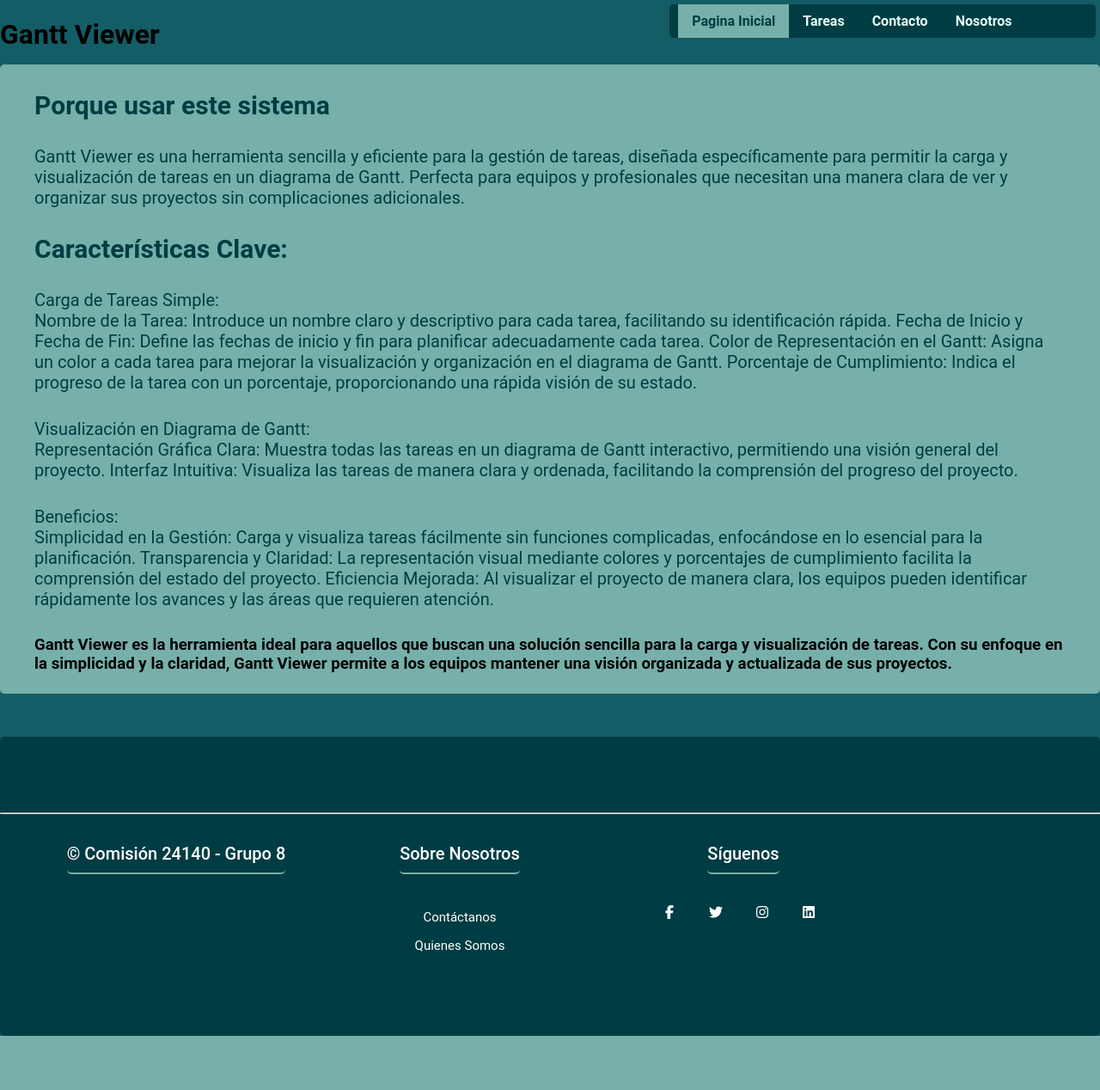
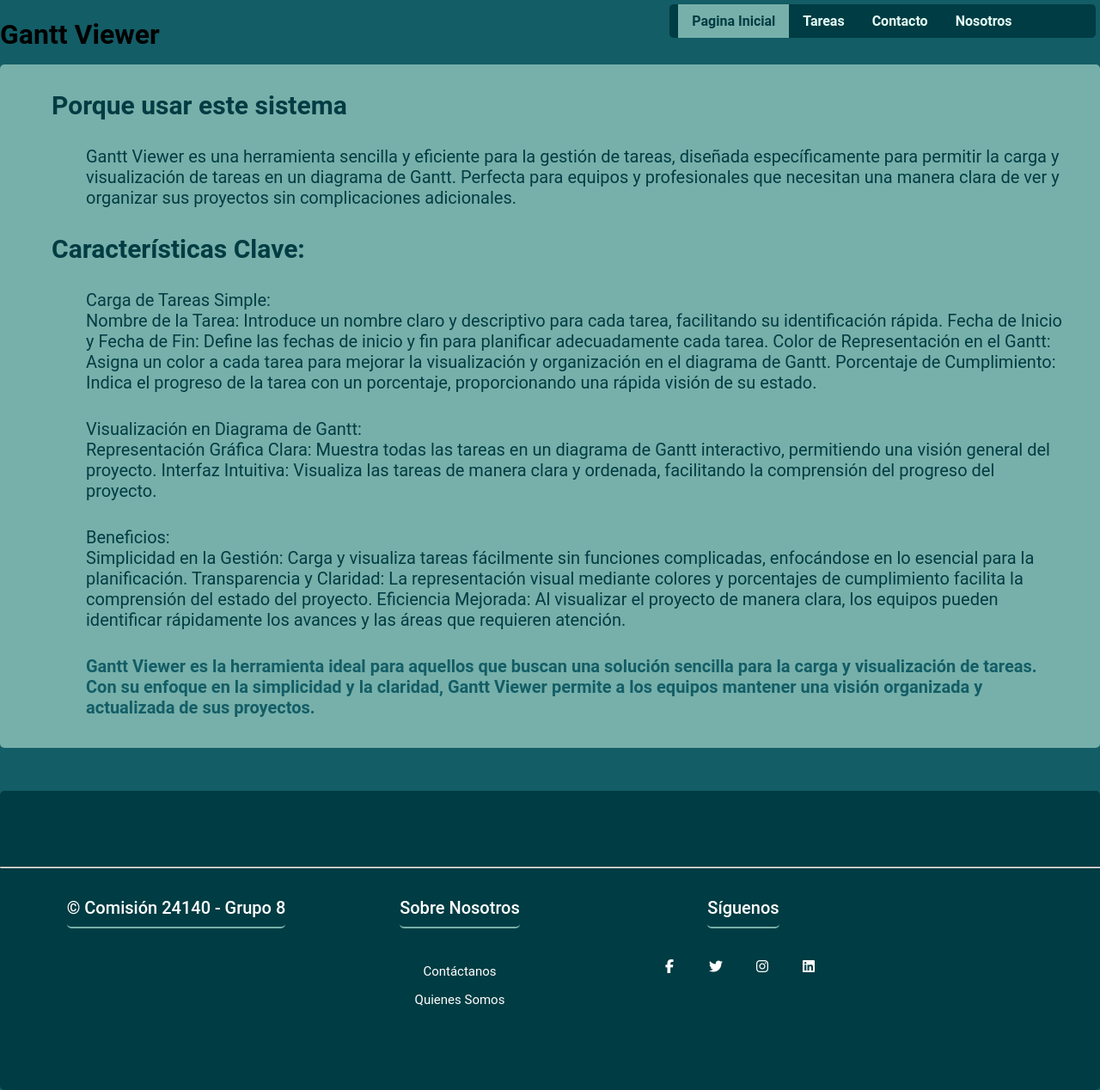
Before and after one commit to aldosalerno/grupo8, a web app: file index.html in a window 1280 px wide. Shown: the whole page at 86% size. Before the commit the page ends 1205 px from the top, so only its background shows below. Run offline with its HTML, style and script files only (its server is not run), Linux system fonts and the light colour scheme.

Commit message:
Index corrego textos

```diff
--- a/index.html
+++ b/index.html
@@ -54,7 +54,8 @@
                 Eficiencia Mejorada: Al visualizar el proyecto de manera clara, los equipos pueden identificar rápidamente los avances y las áreas que requieren atención.
 
             </p>
-            <h3> Gantt Viewer es la herramienta ideal para aquellos que buscan una solución sencilla para la carga y visualización de tareas. Con su enfoque en la simplicidad y la claridad, Gantt Viewer permite a los equipos mantener una visión organizada y actualizada de sus proyectos. </h3 >
+            <p class="ultimo-p"> Gantt Viewer es la herramienta ideal para aquellos que buscan una solución sencilla para la carga y visualización de tareas. Con su enfoque en la simplicidad y la claridad, Gantt Viewer permite a los equipos mantener una visión organizada y actualizada de sus proyectos.
+            </p>
         </div>
     </main>
 
--- a/styles/styles.css
+++ b/styles/styles.css
@@ -110,17 +110,25 @@ nav {
     margin: 0 auto;
 
     h2 {
+        margin-left: 20px;
         font-size: 30px;
         color: var(--color-primary);
         margin-bottom: 30px;
     }
 
     p {
+        margin-left: 60px;
         font-size: 20px;
         color: var(--color-primary);
         margin-bottom: 30px;
     }
-}
+
+    .ultimo-p{
+        color: var(--color-secundary);
+        font-weight: bold;
+    }
+
+    }
 
 /* Contacto */
 
```
